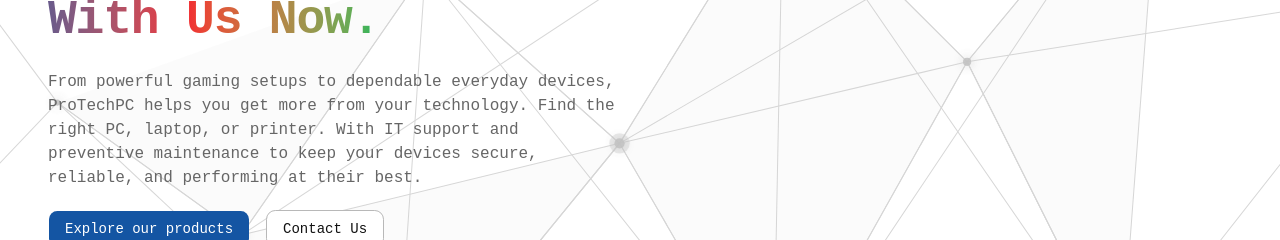
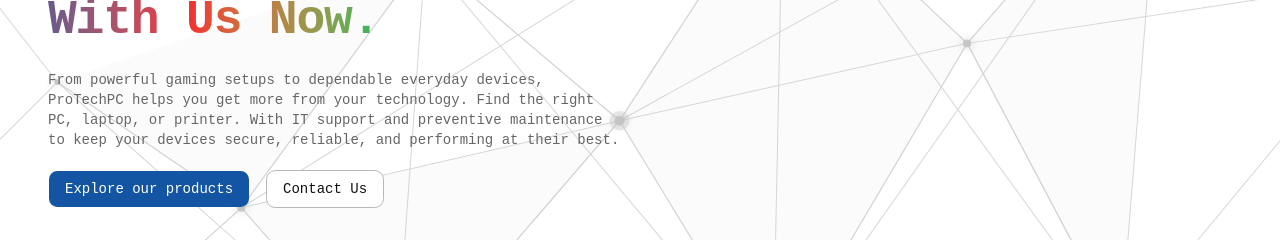
Before and after one commit to rastynkhen18/protechpc, a Next.js app: page / in a window 1280 px wide. Shown: the part 199-439 px from the top of the page. Built offline with nearby package versions, Linux system fonts and the light colour scheme; no server answers.

Commit message:
fix: paragrapgh hero section

```diff
--- a/app/page.tsx
+++ b/app/page.tsx
@@ -299,7 +299,7 @@ export default function Home() {
                 aria-hidden="true"
                 className="mt-4 block h-1.5 w-32 bg-gradient-to-r from-accent via-destructive to-primary"
               /> */}
-              <p className="mt-6 max-w-xl text-base text-muted-foreground">
+              <p className="mt-6 max-w-xl text-sm text-muted-foreground">
                 From powerful gaming setups to dependable everyday devices, ProTechPC helps you get more from your technology. Find the right PC, laptop, or printer. With IT support and preventive maintenance to keep your devices secure, reliable, and performing at their best.
               </p>
               <div className="mt-5 flex flex-wrap items-center gap-4">
```
